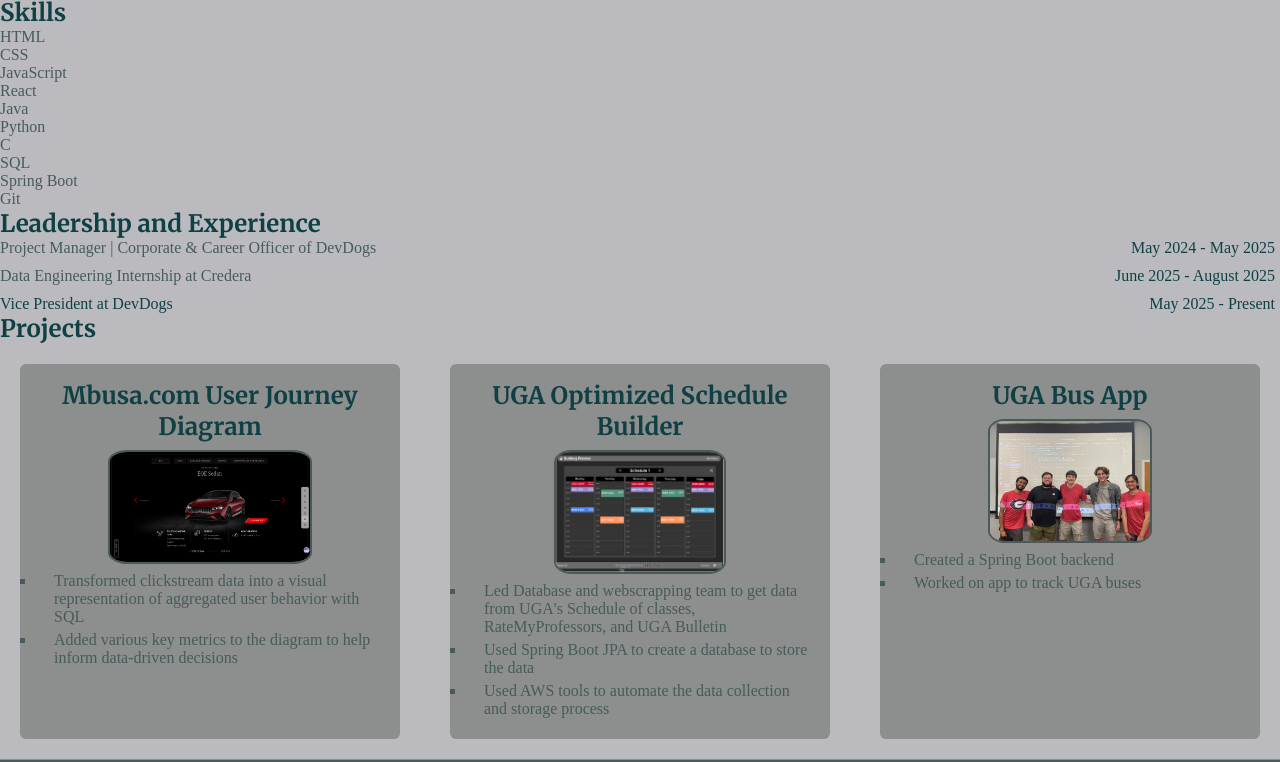
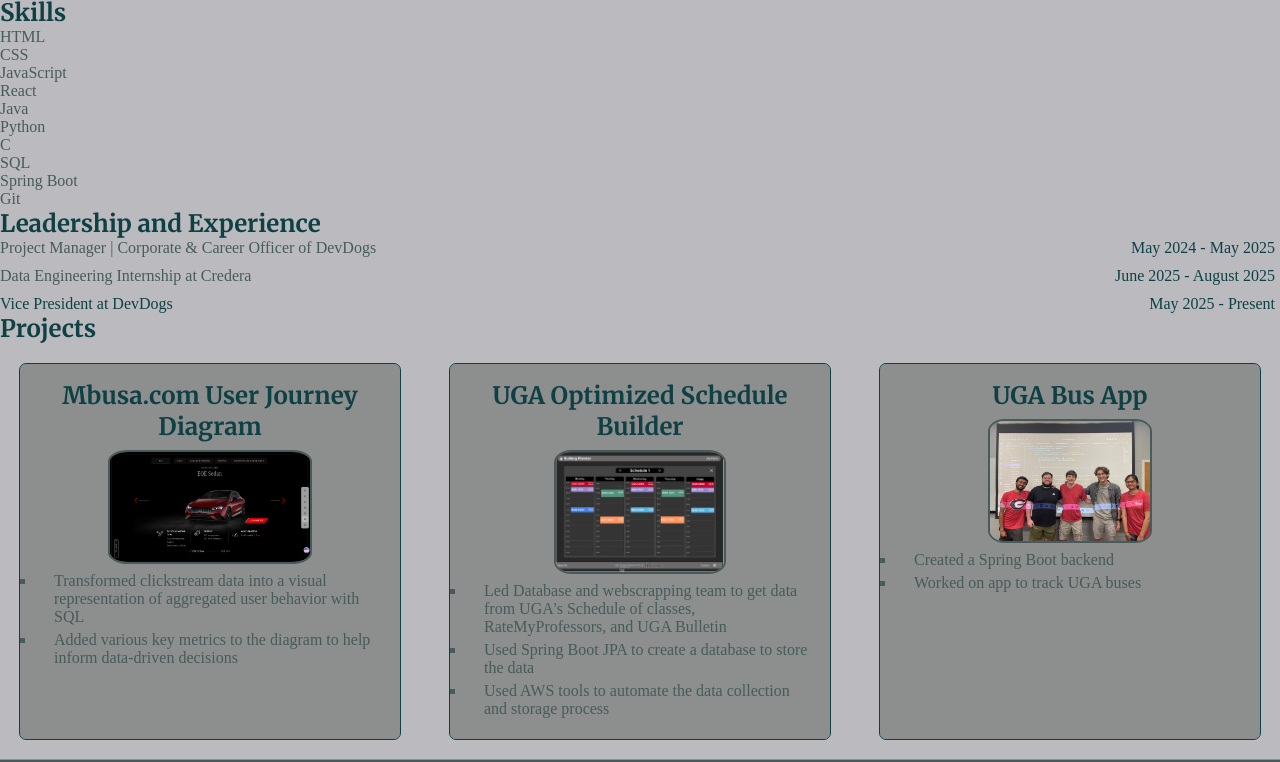
Before and after one commit to KadeStyron/CSS-Resume, a website: page index.html in a window 1280 px wide. Shown: the part 433-1195 px from the top of the page. Drawn offline with Linux system fonts and the light colour scheme.

Commit message:
readded box shadow

```diff
--- a/css/style.css
+++ b/css/style.css
@@ -166,6 +166,8 @@
   background-color: #8D8E8E;
   padding: 16px;
   border-radius: 6px;
+  box-shadow: #0E4044;
+  outline: #0E4044 solid 1px;
 }
 
 .card h3 {
```
